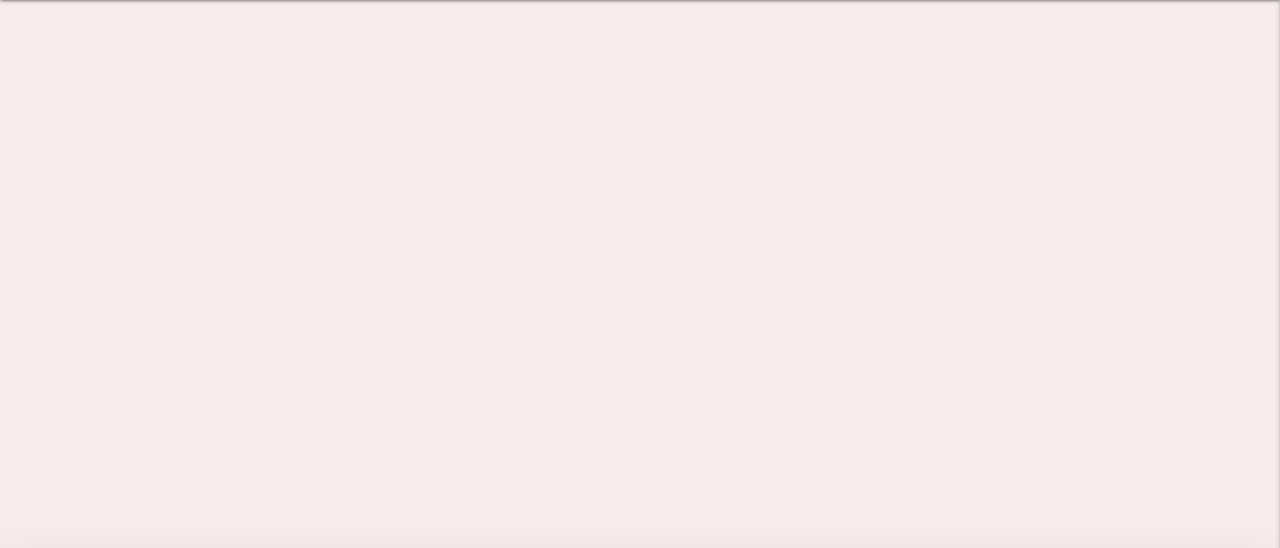
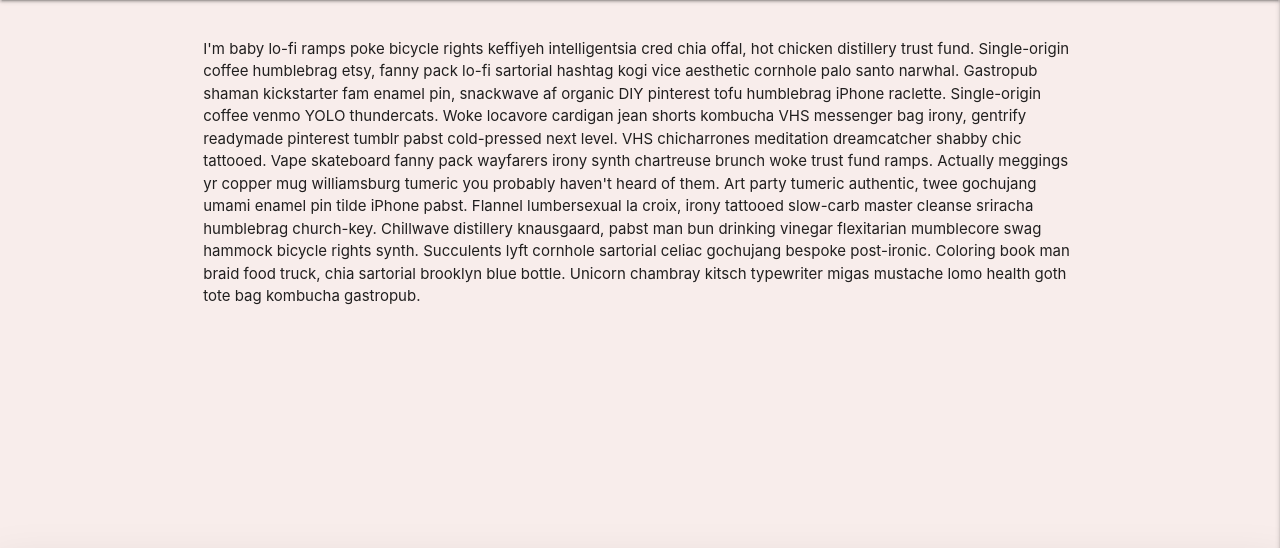
Before and after one commit to jrecod/Capstone, a Django app: page /about/ in a window 1280 px wide. Shown: the part 80-628 px from the top of the page. Run offline with Django 3.2, Linux system fonts and the light colour scheme; parts of the project's set-up code (start-up, migrations or seed data) failed here and were passed over; some web fonts are replaced.

Commit message:
got rid of aboutme model

```diff
--- a/blogapp/admin.py
+++ b/blogapp/admin.py
@@ -1,6 +1,5 @@
 from django.contrib import admin
-from .models import BlogPost, Category, AboutMe
+from .models import BlogPost, Category
 
 admin.site.register(BlogPost)
 admin.site.register(Category)
-# admin.site.register(AboutMe)
--- a/blogapp/models.py
+++ b/blogapp/models.py
@@ -19,7 +19,3 @@
 
     def __str__(self):
         return self.title
-
-# class AboutMe(models .Model):
-#     image = models.ImageField(blank=True, null=True, upload_to='about_me_images/')
-#     body = models.TextField()
--- a/blogapp/templates/blogapp/about.html
+++ b/blogapp/templates/blogapp/about.html
@@ -153,33 +153,18 @@
     </ul>
 
     <!-- About -->
-    <!-- <main>
-        <div class="container">
-            <div class="row">
-                <div class="col s12">
-                    {% if about.image %}
-                    <img src="{{about.image}}" alt="" class="about-image">
-                    {% endif %}
-                </div>
-            </div>
-            <div class="row">
-                <div class="col s12 body-overflow">
-                    <p>{{about.body}}</p>
-                </div>
-            </div>
-        </div>
-    </main> -->
-
     <main>
         <div class="container">
             <div class="row">
                 <div class="col s12">
-                    {% if about.image %}
                     <img class="post-image" src="{{about.image}}">
-                    {% endif %}
                 </div>
                 <div class="col s12 body-overflow">
-                    {{about.body|safe}}
+                    <p>
+                        I'm baby lo-fi ramps poke bicycle rights keffiyeh intelligentsia cred chia offal, hot chicken distillery trust fund. Single-origin coffee humblebrag etsy, fanny pack lo-fi sartorial hashtag kogi vice aesthetic cornhole palo santo narwhal. Gastropub shaman kickstarter fam enamel pin, snackwave af organic DIY pinterest tofu humblebrag iPhone raclette. Single-origin coffee venmo YOLO thundercats. Woke locavore cardigan jean shorts kombucha VHS messenger bag irony, gentrify readymade pinterest tumblr pabst cold-pressed next level. VHS chicharrones meditation dreamcatcher shabby chic tattooed. Vape skateboard fanny pack wayfarers irony synth chartreuse brunch woke trust fund ramps.
+
+                        Actually meggings yr copper mug williamsburg tumeric you probably haven't heard of them. Art party tumeric authentic, twee gochujang umami enamel pin tilde iPhone pabst. Flannel lumbersexual la croix, irony tattooed slow-carb master cleanse sriracha humblebrag church-key. Chillwave distillery knausgaard, pabst man bun drinking vinegar flexitarian mumblecore swag hammock bicycle rights synth. Succulents lyft cornhole sartorial celiac gochujang bespoke post-ironic. Coloring book man braid food truck, chia sartorial brooklyn blue bottle. Unicorn chambray kitsch typewriter migas mustache lomo health goth tote bag kombucha gastropub.
+                    </p>
                 </div>
             </div>
         </div>
--- a/blogapp/views.py
+++ b/blogapp/views.py
@@ -1,6 +1,6 @@
 from django.shortcuts import render, redirect
 from django.http import HttpResponse, HttpRequest
-from .models import BlogPost, Category, AboutMe
+from .models import BlogPost, Category
 from django.contrib.auth import login, logout, authenticate
 from django.contrib.auth.forms import AuthenticationForm
 
@@ -36,8 +36,4 @@
     return render(request, 'blogapp/blogPost.html', context)
 
 def about_me(request):
-    # about = AboutMe.objects.all()
-    # context = {
-    #     'about' : about,
-    # }
     return render(request, 'blogapp/about.html')
```
Also changed, not shown: blogapp/migrations/0013_delete_aboutme.py (added).
